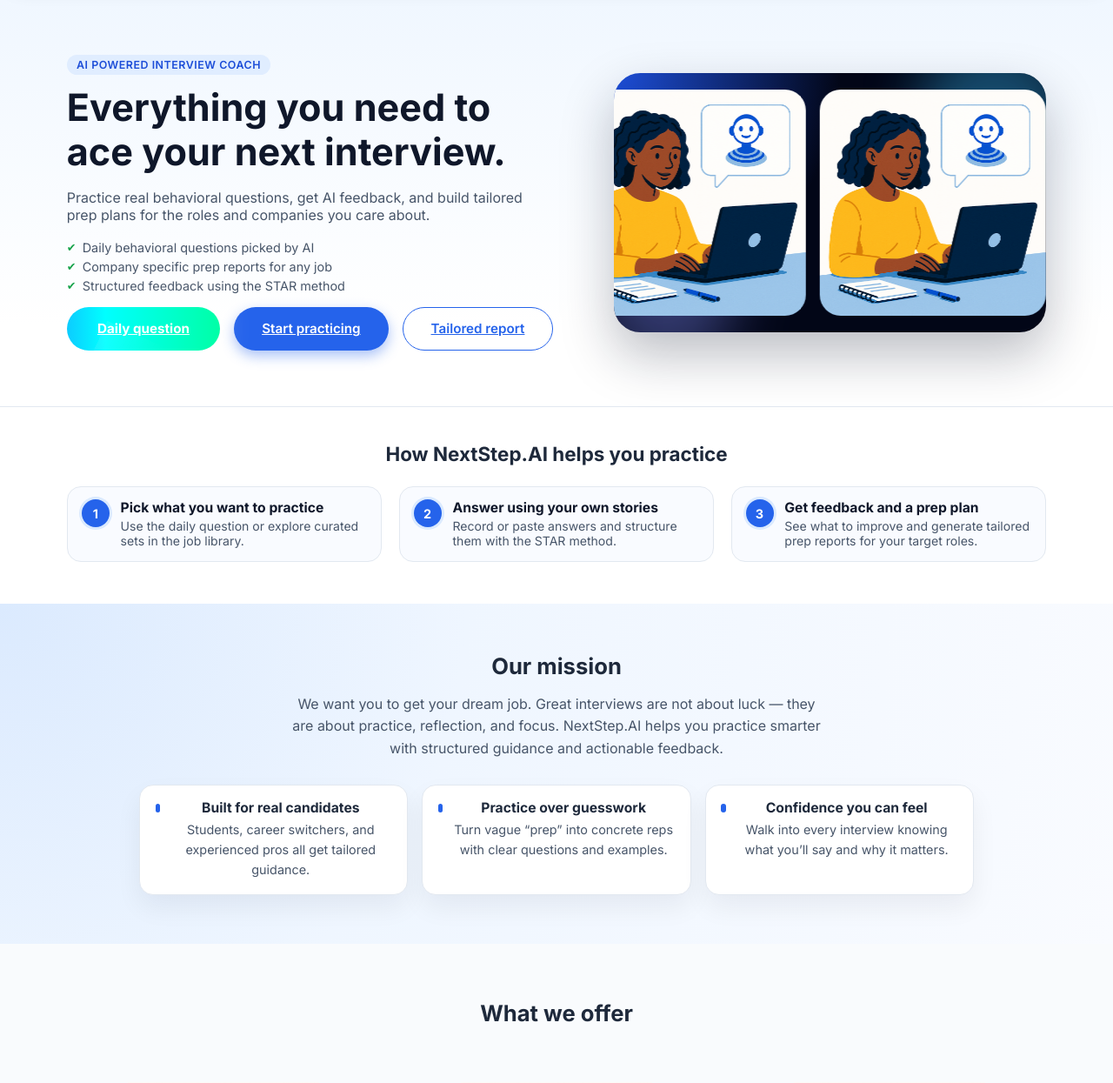
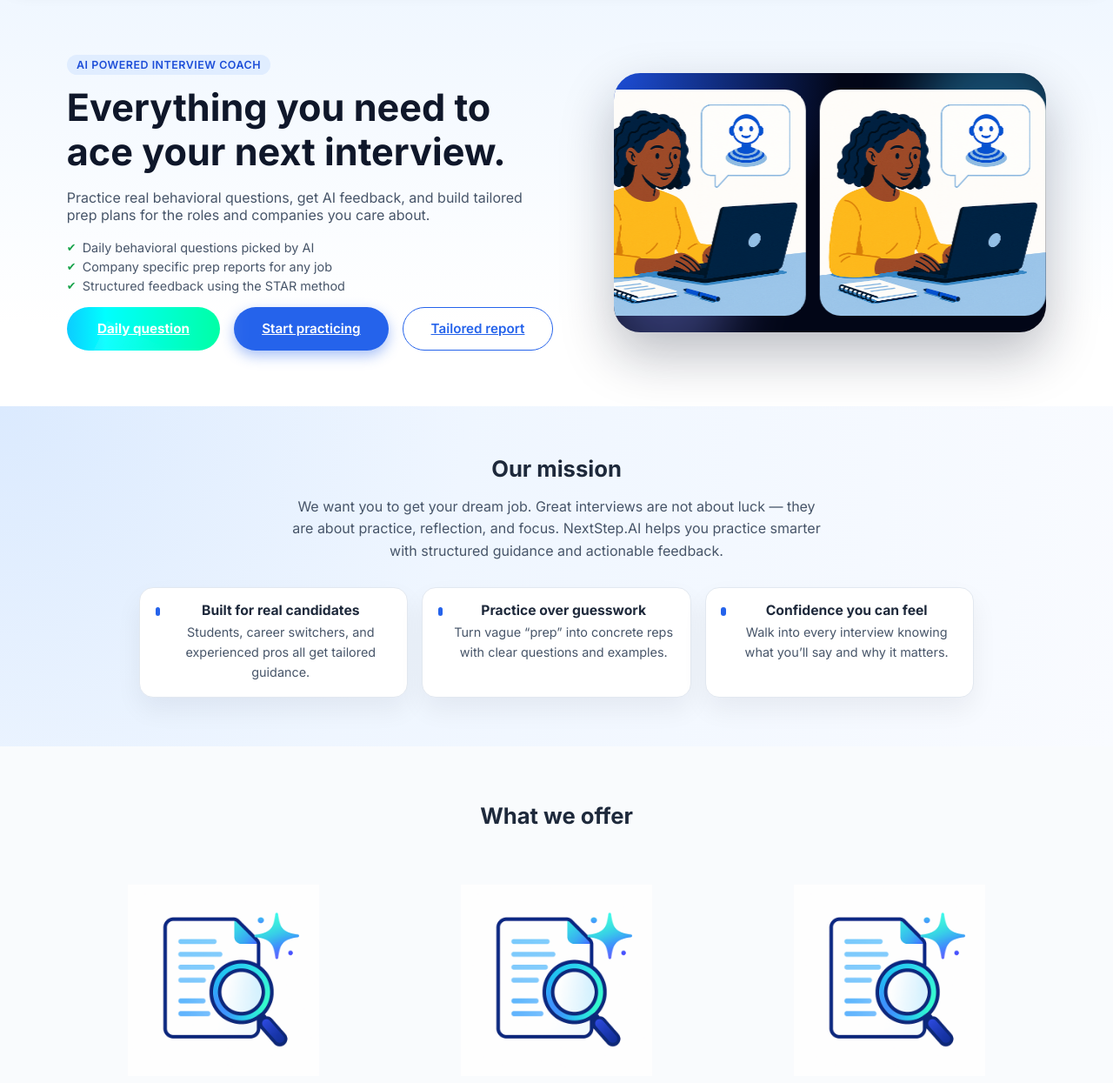
Before and after one commit to fabio-pecora/NextStep.AI, a Flask app: page / in a window 1280 px wide. Shown: the part 77-1322 px from the top of the page at 87% size. Run offline with Flask 3, Linux system fonts and the light colour scheme.

Commit message:
index html updated

```diff
--- a/static/css/nextstepai_main.css
+++ b/static/css/nextstepai_main.css
@@ -657,62 +657,6 @@ ul li {
     flex: 0 0 210px;
     margin-right: 0.75rem;
   }
-}
-
-.how-it-works {
-  padding: 2.5rem 6% 3rem;
-  background: #ffffff;
-  border-top: 1px solid #e2e8f0;
-  text-align: left;
-}
-
-.how-it-works h2 {
-  font-size: 1.4rem;
-  margin-bottom: 1.5rem;
-  text-align: center;
-}
-
-.how-grid {
-  display: grid;
-  grid-template-columns: repeat(auto-fit, minmax(230px, 1fr));
-  gap: 1.2rem;
-}
-
-.how-step {
-  display: flex;
-  align-items: flex-start;
-  gap: 0.8rem;
-  padding: 0.9rem 1rem;
-  border-radius: 1rem;
-  background: #f9fbff;
-  border: 1px solid #e2e8f0;
-}
-
-.how-icon {
-  flex-shrink: 0;
-  width: 32px;
-  height: 32px;
-  border-radius: 999px;
-  display: flex;
-  align-items: center;
-  justify-content: center;
-  font-size: 0.9rem;
-  font-weight: 700;
-  background: #2563eb;
-  color: #ffffff;
-  box-shadow: 0 0 0 3px #dbeafe;
-}
-
-.how-step h3 {
-  margin: 0 0 0.2rem;
-  font-size: 0.98rem;
-  color: #0f172a;
-}
-
-.how-step p {
-  margin: 0;
-  font-size: 0.88rem;
-  color: #475569;
 }
 
 .daily-hint {
--- a/templates/index.html
+++ b/templates/index.html
@@ -60,34 +60,6 @@
             <div class="hero-gallery-item"><img src="{{ url_for('static', filename='img/gallery-3.png') }}" alt=""></div>
             <div class="hero-gallery-item"><img src="{{ url_for('static', filename='img/gallery-4.png') }}" alt=""></div>
             <div class="hero-gallery-item"><img src="{{ url_for('static', filename='img/gallery-5.png') }}" alt=""></div>
-          </div>
-        </div>
-      </div>
-    </section>
-
-    <!-- HOW IT WORKS -->
-    <section class="how-it-works">
-      <h2>How NextStep.AI helps you practice</h2>
-      <div class="how-grid">
-        <div class="how-step">
-          <div class="how-icon">1</div>
-          <div>
-            <h3>Pick what you want to practice</h3>
-            <p>Use the daily question or explore curated sets in the job library.</p>
-          </div>
-        </div>
-        <div class="how-step">
-          <div class="how-icon">2</div>
-          <div>
-            <h3>Answer using your own stories</h3>
-            <p>Record or paste answers and structure them with the STAR method.</p>
-          </div>
-        </div>
-        <div class="how-step">
-          <div class="how-icon">3</div>
-          <div>
-            <h3>Get feedback and a prep plan</h3>
-            <p>See what to improve and generate tailored prep reports for your target roles.</p>
           </div>
         </div>
       </div>
```
Also changed, not shown: static/img/report.png.
